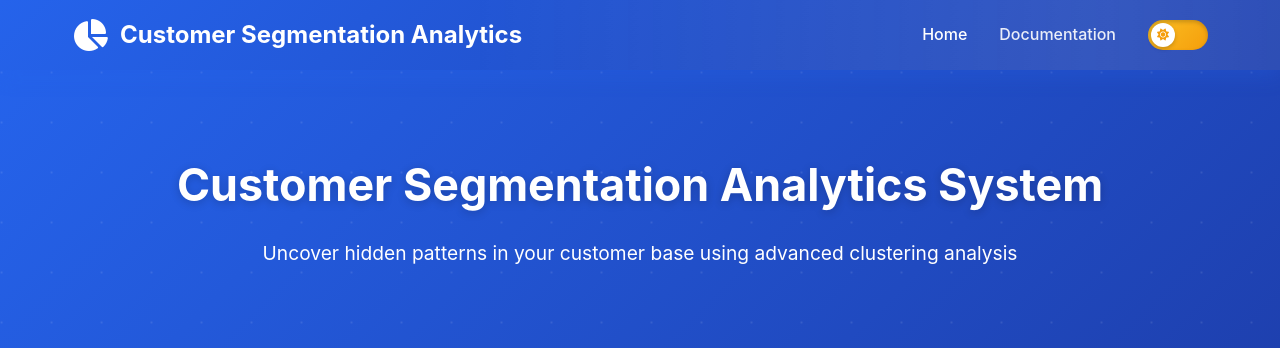
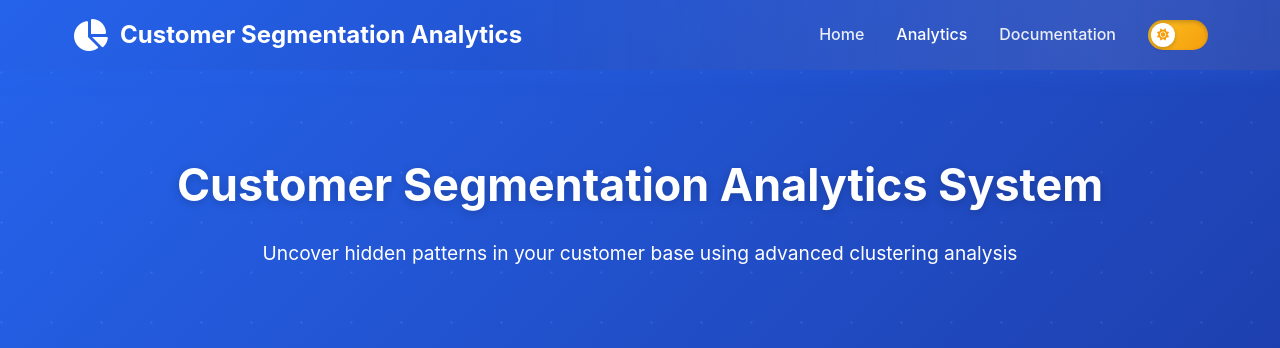
Before and after one commit to jesus-justin/Customer-Segmentation-Analytics-System, a Flask app: page /analytics in a window 1280 px wide; the page is wider, and only the part inside the window is pictured. Shown: the top 348 px of that part. Run offline with Flask 3, Linux system fonts and the light colour scheme; some libraries are stand-ins or nearby versions.

Commit message:
fix: Update navigation links in analytics dashboard
- Add link to home page from analytics
- Update active state for navigation
- Improve navigation consistency

```diff
--- a/templates/index.html
+++ b/templates/index.html
@@ -16,7 +16,8 @@
                 <span>Customer Segmentation Analytics</span>
             </div>
             <div class="nav-links">
-                <a href="#" class="nav-link active">Home</a>
+                <a href="{{ url_for('home') }}" class="nav-link">Home</a>
+                <a href="#" class="nav-link active">Analytics</a>
                 <a href="#" class="nav-link">Documentation</a>
                 <div class="theme-toggle" id="themeToggle" title="Toggle Dark Mode">
                     <div class="theme-toggle-thumb">
```
